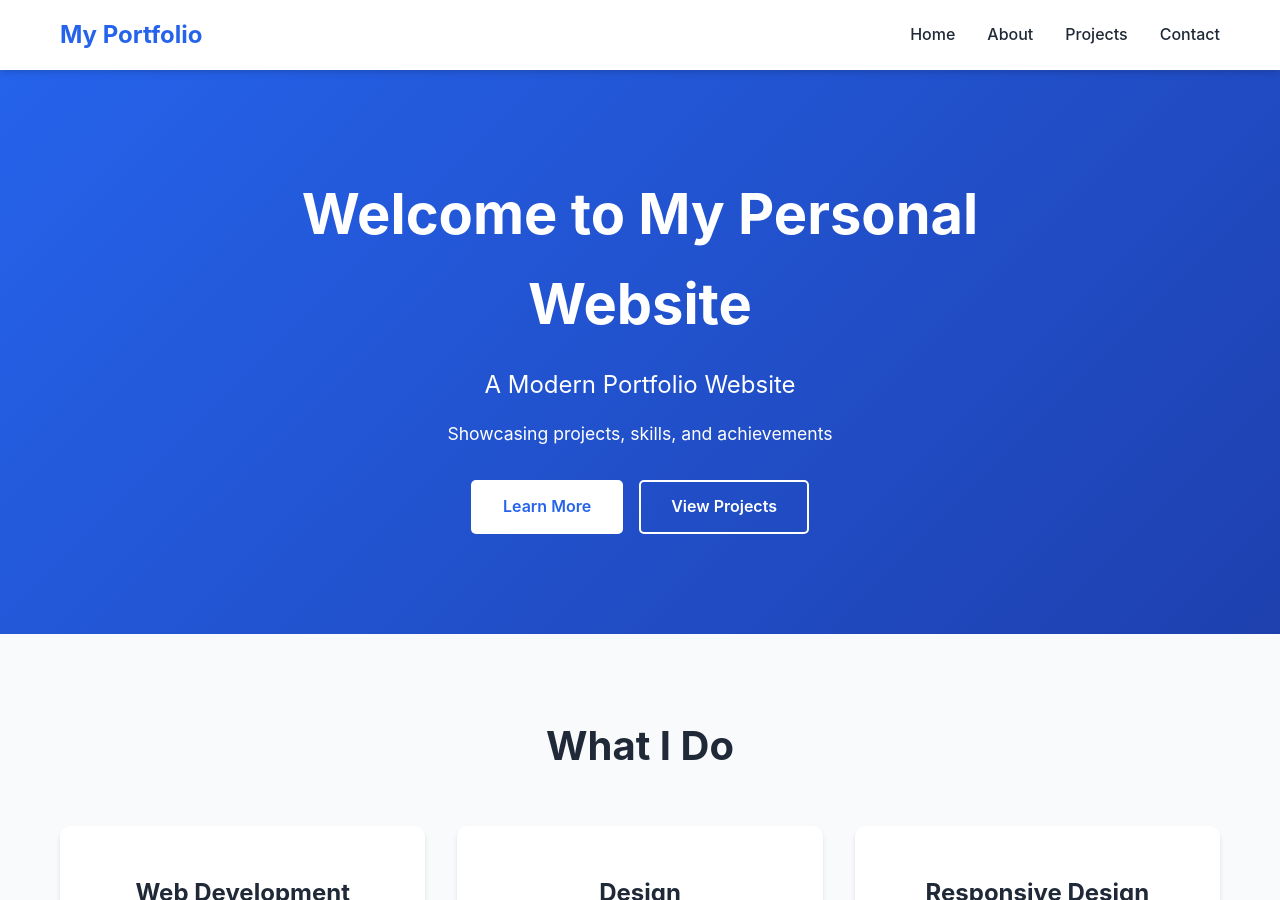
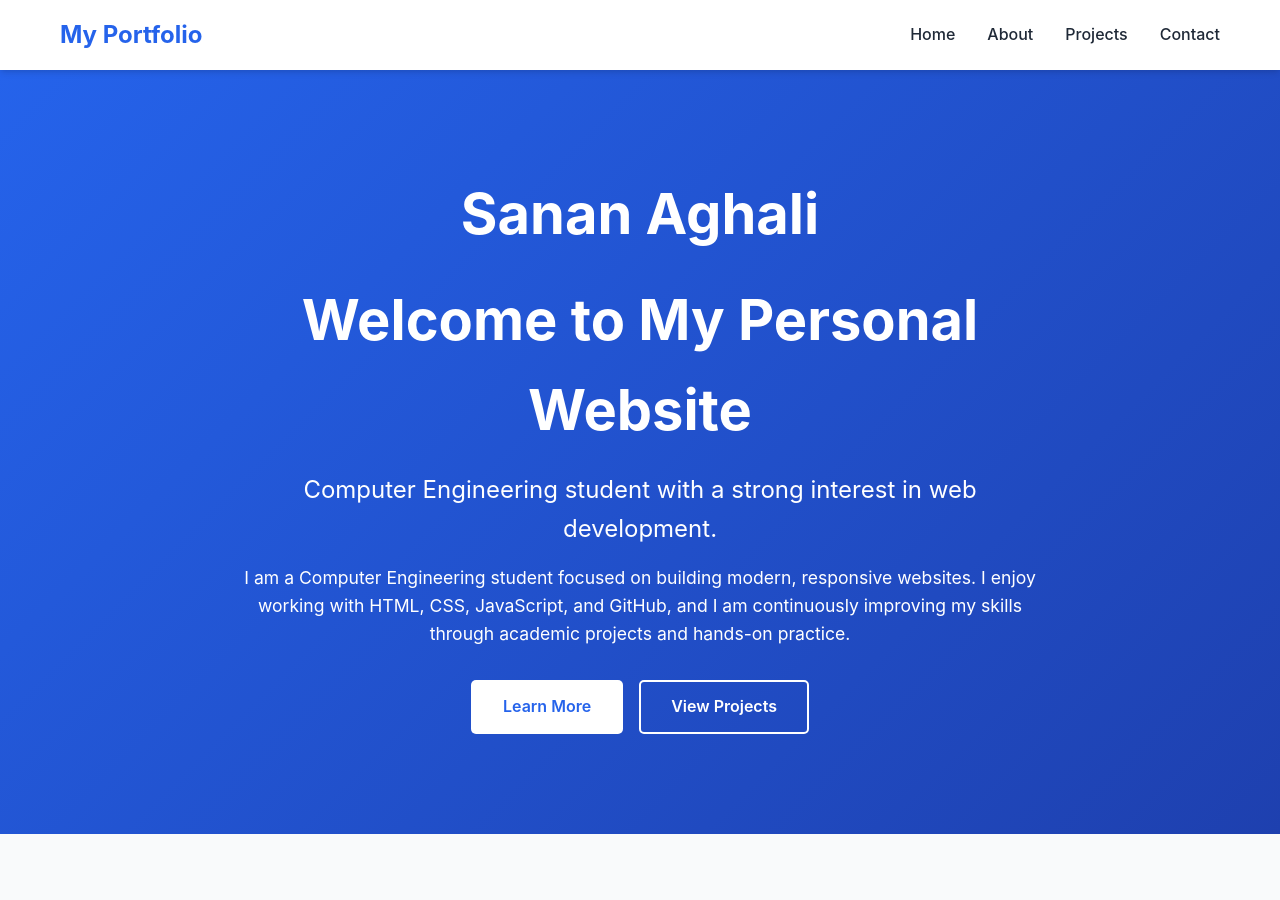
Before and after one commit to SananAghali/site1101, a Jekyll site: the page built from index.html, in a window 1280 px wide and 900 px high. Built offline with Jekyll 4.4.1, drawn with Linux system fonts in a browser that asks for light colours; a script that is not in the unit is left out.

Commit message:
Update home page summary for computer engineering

```diff
--- a/index.html
+++ b/index.html
@@ -7,9 +7,12 @@ description: Welcome to SITE 1101 Portfolio
 <section class="hero">
     <div class="container">
         <div class="hero-content">
+            <h1 class="hero-title">Sanan Aghali</h1>
             <h1 class="hero-title">Welcome to My Personal Website</h1>
-            <p class="hero-subtitle">A Modern Portfolio Website</p>
-            <p class="hero-description">Showcasing projects, skills, and achievements</p>
+            <p class="hero-subtitle">Computer Engineering student with a strong interest in web development.</p>
+            <p class="hero-description">I am a Computer Engineering student focused on building modern, responsive websites.
+                I enjoy working with HTML, CSS, JavaScript, and GitHub, and I am continuously improving
+                my skills through academic projects and hands-on practice.</p>
             <div class="hero-buttons">
                 <a href="{{ '/about' | relative_url }}" class="btn btn-primary">Learn More</a>
                 <a href="{{ '/projects' | relative_url }}" class="btn btn-secondary">View Projects</a>
```
